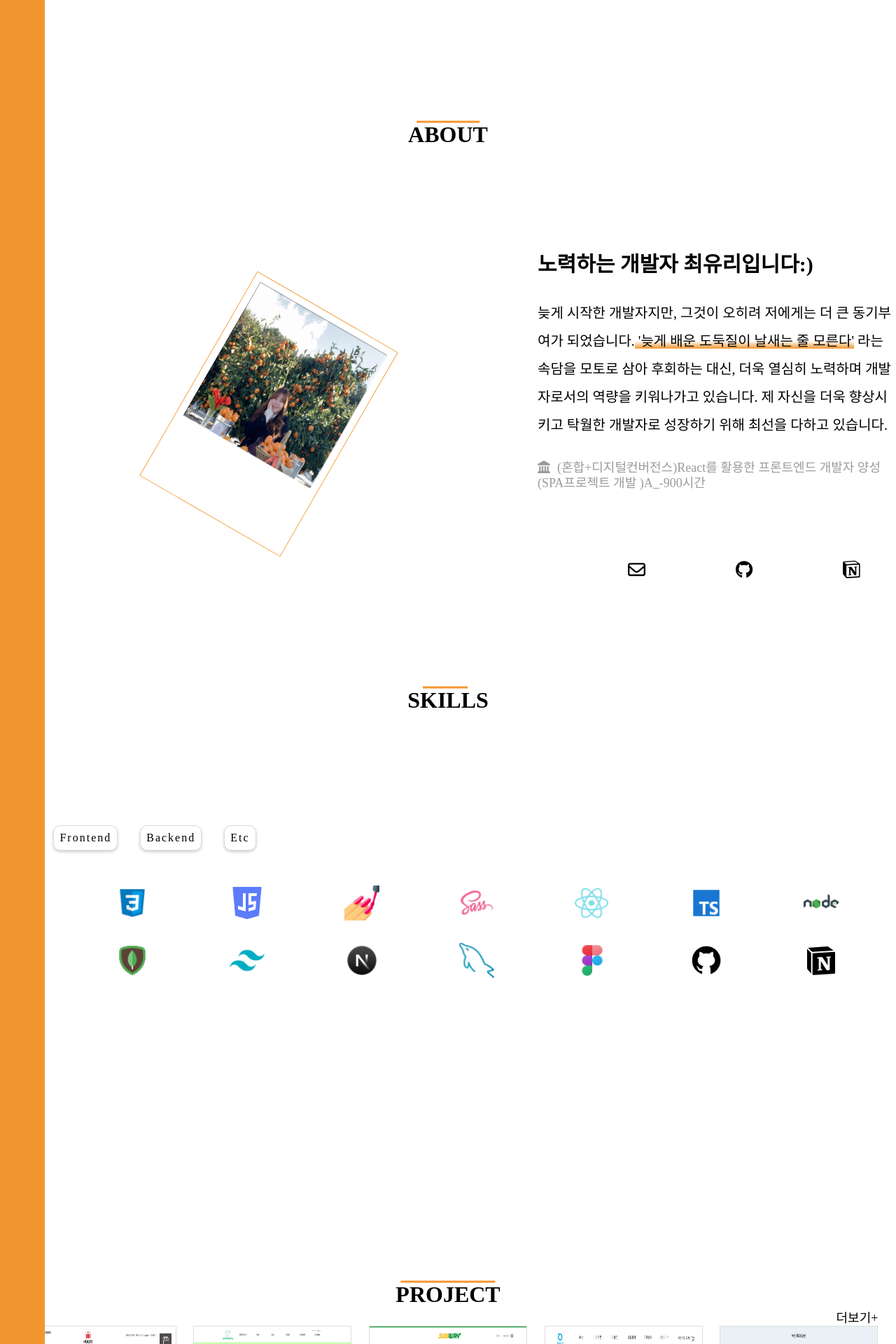
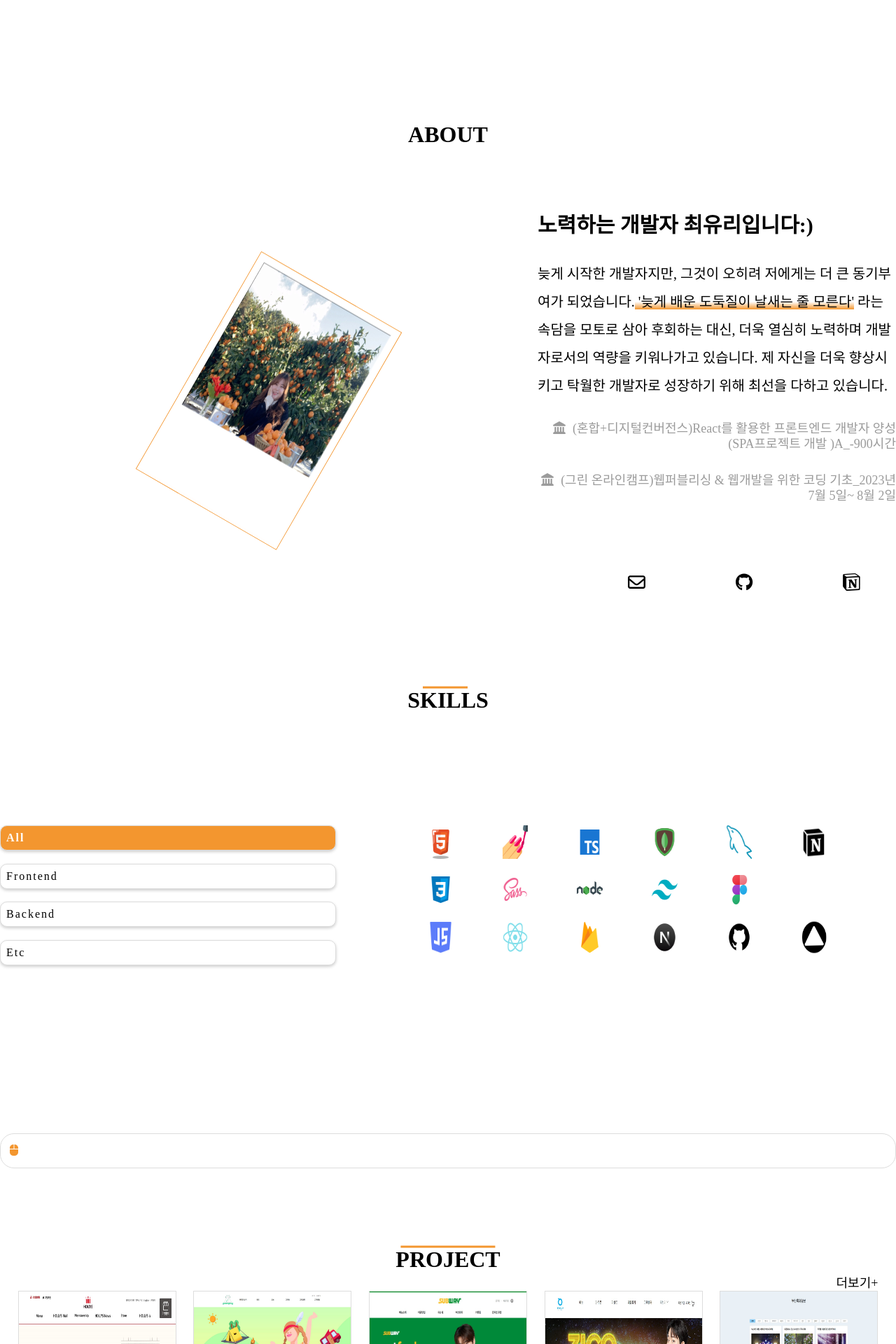
Before and after one commit to choiS2yuri/portfolio, a React (Create React App) app: page / in a window 1280 px wide. Shown: the part 880-2800 px from the top of the page at 70% size. Built offline with nearby package versions, Linux system fonts and the light colour scheme; a web font is replaced by a local one.

Commit message:
main 수정

```diff
--- a/src/components/AboutItem.js
+++ b/src/components/AboutItem.js
@@ -84,7 +84,8 @@ const RotatedImg = styled.img`
   }
 `
 const SnsLink = styled.div`
-  flex-basis: 40%;
+  width: 100%;
+  text-align: end;
   p{
     margin-top:30px;
     font-size: 18px;
@@ -123,38 +124,15 @@ const ContainerTitle = styled.div`
     margin-top: 6.5rem;
     margin-bottom: 1.25rem;
     position: relative;
-    &::after{
-        content: "";
-        position: absolute;
-        width: 7%;
-        height: 3px;
-        background-color: #F3962F;
-        left: 50%; top: 0; transform: translate(-50%, -50%);
-    }
     p{
       font-size: 2rem;
       font-weight: bold;
     }
     @media screen and (max-width: 768px){
-      &::after {
-        content: "";
-        width: 4px;
-        height: 100%;
-        background-color: #f3962f;
-        left: 39%; top: 0; transform: translate(0, 0);
-      }
+
     }
     @media screen and (min-width: 769px) and (max-width: 1024px) {
-    &::after {
-      content: "";
-      width: 4px;
-      height: 20%;
-      background-color: #f3962f;
-      left: 44%;
-      top: 0;
-      transform: translate(0, 0);
-    }
-  }
+     }
 `
 
 function AboutItem() {
@@ -177,6 +155,9 @@ function AboutItem() {
               <p>
                 <FontAwesomeIcon icon={faLandmark} />&#40;혼합+디지털컨버전스&#41;React를 활용한 프론트엔드 개발자 양성&#40;SPA프로젝트 개발 &#41;A&#95;-900시간
               </p>
+              <p>
+                <FontAwesomeIcon icon={faLandmark} />&#40;그린 온라인캠프&#41;웹퍼블리싱 & 웹개발을 위한 코딩 기초&#95;2023년 7월 5일~ 8월 2일
+              </p>
             </SnsLink>
             <Connect>
               <li><a target='_blank' href="mailto:choiyr5256@gmail.com" rel='noreferrer'><FontAwesomeIcon icon={faEnvelope} /></a></li>
--- a/src/components/MainItem.js
+++ b/src/components/MainItem.js
@@ -18,13 +18,11 @@ const Title = styled.div`
   height: 100%;
   display: inline;
   p{
-    font-weight:  900;
-    color: #F3962F;
+    font-weight: 700;
+    color: transparent; -webkit-text-stroke: 4px #F3962F;
     font-size: 120px;
+    font-family: 'KCC-Ganpan', sans-serif;
     letter-spacing: 10px;
-    span{
-
-    }
     @media screen and (max-width: 768px){
         font-size: 70px;
         font-weight: 900;
@@ -38,6 +36,7 @@ const Writerstyle = styled.p`
   font-weight: 900;
   letter-spacing: 5px;
     span{
+      font-family: 'KCC-Ganpan', sans-serif;
       text-align: center;
       color: #fff;
       background-color: orange;
@@ -52,6 +51,7 @@ const Writerstyle = styled.p`
       }
     }
 `
+
 
 function MainItem() {
     // const txt = "안녕하세요."
@@ -70,13 +70,12 @@ function MainItem() {
     //   }, [count,text]);
 
 
-
   return (
     <>
         <Wrapper>
           <Title>
-            <p>Hello I'm
-             <span>{''}</span></p>
+            <p>Hello I'm</p>
+             {''}
           </Title>
             <Writerstyle>
               <Typewriter
--- a/src/components/ProjectItem.js
+++ b/src/components/ProjectItem.js
@@ -1,5 +1,3 @@
-
-import React, { useState } from 'react'
 import { useEffect } from 'react'
 // import { useState } from 'react'
 import { Link } from 'react-router-dom'
@@ -31,13 +29,12 @@ const ContainerTitle = styled.div`
         height: 3px;
         background-color: #F3962F;
         left: 50%; top: 0;; transform: translate(-50%, -50%);
-    }
-    @media screen and (max-width: 768px){
-      visibility: hidden;
+        @media screen and (max-width: 768px){
+          visibility: hidden;
+        }
     }
     p{
         text-align: end;
-
         font-size: 18px;
         @media screen and (max-width: 768px){
             visibility: visible;
@@ -67,7 +64,6 @@ const ContentItem = styled.div`
     height: 20rem;
     border: 1px solid #ddd;
     cursor: pointer;
-    position: relative;
     transition: 0.3s;
     box-sizing: border-box;
     img{
--- a/src/components/SkillsItem.js
+++ b/src/components/SkillsItem.js
@@ -1,10 +1,11 @@
-import React, { useEffect, useState } from 'react'
-import styled from 'styled-components'
+import { faComputerMouse } from '@fortawesome/free-solid-svg-icons'
+import { FontAwesomeIcon } from '@fortawesome/react-fontawesome'
+import React, { useState } from 'react'
+import styled, { StyleSheetManager } from 'styled-components'
 
 
 const Container = styled.div`
     width: 100%;
-    height: auto;
     @media (max-width: 768px) {
         margin: 20rem  0;
     }
@@ -32,9 +33,9 @@ const ContainerTitle = styled.div`
         height: 3px;
         background-color: #F3962F;
         left: 49.7%; top: 0;; transform: translate(-50%, -50%);
-    }
         @media screen and (max-width: 768px){
           visibility: hidden;
+        }
     }
 `
 const Title = styled.h3`
@@ -42,13 +43,23 @@ const Title = styled.h3`
     font-weight: bold;
 `
 const SkillsWrap = styled.div`
-    width: 1280px;
+    width: 100%;
     margin: 10rem auto;
+    display: flex;
+    justify-content: space-around;
+    @media (max-width: 1024px) {
+
+    }
+    @media (max-width: 768px) {
+
+    }
 `
 const BtnList = styled.div`
     max-width: 1280px;
+    width: 40%;
     display: flex;
-    justify-content: start;
+    justify-content: space-between;
+    flex-direction: column;
 `
 const BtnTitle = styled.div`
     border: 1px solid #ddd;
@@ -57,37 +68,63 @@ const BtnTitle = styled.div`
     padding: 0.5rem;
     border-radius: 10px;
     letter-spacing: 2px;
-    background-color: ${({ isClick }) => (isClick ? '#F3962F' : '#fff')};
-    color: ${({ isClick }) => (isClick ? '#fff' : '#000')};
-    font-weight: ${({ isClick }) => (isClick ? 'bold' : 'normal')};
+    background-color: ${({ isclick }) => (isclick ? '#F3962F' : '#fff')};
+    color: ${({ isclick }) => (isclick ? '#fff' : '#000')};
+    font-weight: ${({ isclick }) => (isclick ? 'bold' : 'normal')};
     @media (max-width: 768px) {
         display: flex;
     }
 `
+// const SkillBox = styled.div`
+//   max-width: 1280px;
+//   margin: 0 auto;
+//   display: grid;
+//   grid-template-columns: repeat(8, 1fr);
+//   grid-gap: 2rem;
+//   margin-top: 50px;
+//   @media (max-width: 1024px) {
+//       grid-template-columns: repeat(6, 1fr);
+//       grid-gap: 1rem;
+//   }
+
+//   @media (max-width: 768px) {
+//       grid-template-columns: repeat(4, 1fr);
+//       grid-gap: 0.5rem;
+//   }
+// `;
 const SkillBox = styled.div`
   max-width: 1280px;
+  width: 50%;
+  height: 12.5rem;
   margin: 0 auto;
-  display: grid;
-  grid-template-columns: repeat(8, 1fr);
-  grid-gap: 2rem;
-  margin-top: 50px;
+  display: flex;
+  justify-content: space-between;
+  flex-direction: column;
+  flex-wrap: wrap;
   @media (max-width: 1024px) {
-      grid-template-columns: repeat(6, 1fr);
-      grid-gap: 1rem;
+    width: 40%;
+    margin: 0 auto;
   }
+  @media (max-width: 768px) {
 
-  @media (max-width: 768px) {
-      grid-template-columns: repeat(4, 1fr);
-      grid-gap: 0.5rem;
   }
 `;
+// const SkillItem = styled.div`
+//   display: flex;
+//   flex-direction: column;
+//   margin-bottom: 2rem;
+//   align-items: center;
+// `;
 
 const SkillsImg = styled.div`
   display: flex;
   align-items: center;
+  flex-direction: column;
+  margin-bottom: 1rem;
   img {
-    width: 50px;
-    height: 50px;
+    display: block;
+    width: 3rem;
+    height: 3rem;
     cursor: pointer;
     transition: transform 0.3s ease-in-out;
     &:hover {
@@ -98,25 +135,50 @@ const SkillsImg = styled.div`
     }
   }
 `;
+// const SkillsImg = styled.div`
+//   display: flex;
+//   align-items: center;
+//   img {
+//     width: 50px;
+//     height: 50px;
+//     cursor: pointer;
+//     transition: transform 0.3s ease-in-out;
+//     &:hover {
+//       transform: scale(1.1);
+//     }
+//     @media (max-width: 768px) {
+//     justify-content: center;
+//   }
+//   }
+// `;
 
+// const SkillItem = styled.div`
+//   display: flex;
+// `;
 const SkillsDesc = styled.div`
     margin-top: 5rem;
-  p {
+    border: 1px solid #ddd;
+    width: 100%;
+    height: auto;
+    border-radius: 20px;
+    p{
        font-size: 1rem;
-    line-height: 1.5rem;
        color: #555;
+       line-height: 3rem;
+       padding-left: 0.8rem;
+       svg{
+        color: #F3962F;
+        margin-right: 1rem;
+       }
        }
 `;
 
-const SkillItem = styled.div`
-  display: flex;
-`;
 
 
 function SkillsItem() {
     const skillsArray = ["All","Frontend", "Backend", "Etc"];
     const skillsType = ["All","frontend", "backend", "etc"];
-    const [isClick, setIsClick] = useState(0);
+    const [isclick, setIsClick] = useState(0);
     const [menuList, setMenuList] = useState("All");
     const [clickedImageDesc, setClickedImageDesc] = useState('');
     // const [count, setCount] = useState();
@@ -233,6 +295,7 @@ function SkillsItem() {
 
 
   return (
+    <StyleSheetManager shouldForwardProp={(prop) => prop !== 'isclick'}>
         <>
             <Container id="skills">
                 <ContainerWrap>
@@ -244,7 +307,7 @@ function SkillsItem() {
                         {
                             skillsArray.map((e,i)=>{
                             return(
-                            <BtnTitle key={i} onClick={()=>{setIsClick(i); setMenuList(skillsType[i])}} isClick={isClick === i}>
+                                <BtnTitle key={i} onClick={()=>{setIsClick(i); setMenuList(skillsType[i])}} isclick={isclick === i}>
                                 {e}
                                 </BtnTitle>
                             )
@@ -255,21 +318,20 @@ function SkillsItem() {
                         {
                             data.filter((e)=> menuList === "All" || menuList === e.type).map((e,i)=>{
                                 return(
-                                <SkillItem key={i}>
                                     <SkillsImg key={i}>
-                                        <img src={e.img} alt={e.title} style={{width:"50px", height:"50px"}}  onClick={() => {handleImageClick(e.desc); }}/>
+                                        <img src={e.img} alt={e.title} style={{width:"2.3rem", height:"3rem"}}  onClick={() => {handleImageClick(e.desc);}}/>
                                     </SkillsImg>
-                                </SkillItem>
                             )}
                         )}
                     </SkillBox>
+                </SkillsWrap>
                 <SkillsDesc>
-                <p>{clickedImageDesc}</p>
+                    <p><FontAwesomeIcon icon={faComputerMouse}/>{clickedImageDesc}</p>
                 </SkillsDesc>
-              </SkillsWrap>
                 </ContainerWrap>
             </Container>
         </>
+    </StyleSheetManager>
   )
 }
 
--- a/src/pages/Main.js
+++ b/src/pages/Main.js
@@ -31,7 +31,6 @@ function Main() {
   //     block: "center",
   //   });
   // };
-
   const moveToArtist = (id) => {
     const element = document.getElementById(id);
     if (element) {
@@ -46,7 +45,7 @@ function Main() {
     <>
     <Aside />
     <Header moveToArtist={moveToArtist}/>
-    <HeightBar moveToArtist={moveToArtist}/>
+    {/* <HeightBar moveToArtist={moveToArtist}/> */}
     <MainItem/>
     <AboutItem  id="about"/>
     <SkillsItem id="skills"/>
--- a/src/pages/Project.js
+++ b/src/pages/Project.js
@@ -4,19 +4,13 @@ import Footer from '../components/Footer'
 import styled from 'styled-components'
 import { FontAwesomeIcon } from '@fortawesome/react-fontawesome'
 import { faSquareCheck } from '@fortawesome/free-regular-svg-icons'
-import { faPalette } from '@fortawesome/free-solid-svg-icons'
-import { Link } from 'react-router-dom'
-import { faGit, faGithub, faInternetExplorer } from '@fortawesome/free-brands-svg-icons'
 import Aside from '../components/Aside'
 
-                //     <h3 className="text-center font-blod text-xl sm:text-2xl lg:text-3xl">포트폴리오</h3>
-                // </div>
-                // <div className="mt-8">
-                //     <Project />
 
 const Wrap = styled.div`
  width: 100%;
- padding: 50px 2% 32px; margin-top: 50px;
+ padding: 50px 0 32px;
+ margin: 50px auto 0;
 `
 
 const Wrapper = styled.div`
@@ -27,13 +21,22 @@ const Wrapper = styled.div`
   border: 1px solid #ddd; */
 `
 const Title = styled.div`
-  text-align: center; font-weight: bold;
+  text-align: center;
+  font-weight: bold;
   font-size: 3rem;
 `
 const Container = styled.div`
-  margin-top: 2rem;
   max-width: 1280px;
   margin: 0 auto;
+  margin-top: 2rem;
+  display: flex;
+  flex-wrap: wrap;
+  @media (max-width: 1024px) {
+    flex-basis: 20%;
+  }
+  @media (max-width: 768px) {
+
+  }
 `
 const List = styled.ul`
   display: flex;
@@ -41,9 +44,9 @@ const List = styled.ul`
   width: 100%;
 `
 const ListItem = styled.li`
-    background-color: ${({isClick}) => (isClick ? '#F3962F' : '#fff')};
-    color: ${({isClick}) => (isClick ? '#fff' : '#000')};
-    font-weight: ${({isClick}) => (isClick ? 'bold' : 'normal')};;
+    background-color: ${({isclick}) => (isclick ? '#F3962F' : '#fff')};
+    color: ${({isclick}) => (isclick ? '#fff' : '#000')};
+    font-weight: ${({isclick}) => (isclick ? 'bold' : 'normal')};;
     cursor: pointer;
     margin-right: 1rem;
     border: 1px solid #ddd;
@@ -93,13 +96,16 @@ const ProjectDesc = styled.div`
         background-color: #dedede;
       }
     }
+    svg{
+      margin-right: 10px;
+    }
   }
 `
 
 function Project() {
   const menuArray = ["전체", "클론", "프로젝트", "웹앱"];
   const menuType = ["전체", "Clone", "Project", "Webapp"];
-  const [isClick, setIsClick] = useState(0);
+  const [isclick, setIsClick] = useState(0);
   const [cateGory, setCateGory] = useState("전체");
   const [count, setCount] = useState();
 
@@ -112,6 +118,8 @@ function Project() {
       keyword: ["about","#프론트엔드","#개발자"],
       color: ["orange","black","#ddd"],
       date: "14일",
+      original : "https://project-greenping-aql4akyqb-kkkkinderjoy.vercel.app/",
+      git: "https://github.com/kkkkinderjoy/project_greenping.git",
       contribution: "100%"
      },
      {
@@ -135,6 +143,7 @@ function Project() {
       color: ["#00a1e9","#ffe100","#dfdfdf"],
       date: "15일",
       original : "",
+      git: "",
       contribution: "100%"
     },
     {
@@ -146,6 +155,7 @@ function Project() {
         color: ["#009223","#ffc300","#292929"],
         date: "10일",
         original : "https://subway-henna.vercel.app/",
+        git: "",
         contribution: "100%"
     },
     {
@@ -157,6 +167,7 @@ function Project() {
       color: ["#b5121b", "#6f6f6f" , "#de898e"],
       date: "5일",
       original : "https://chois2yuri.github.io/horryscoffe/",
+      git: "",
       contribution: "100%"
     },
     {
@@ -168,6 +179,7 @@ function Project() {
         color: ["green","blue","gray"],
         date: "2일",
         original : "https://quiz-teal-beta.vercel.app/",
+        git: "",
         contribution: "100%"
     },
     {
@@ -179,6 +191,7 @@ function Project() {
         color: ["#818cf8","#fb923c","#ec4899"],
         date: "3일",
         original : "https://parcel-psi-bay.vercel.app/",
+        git: "",
         contribution: "100%"
     },
     {
@@ -190,6 +203,7 @@ function Project() {
       color: ["#e9f1f6","lightskyblue","#333"],
       date: "5일",
       original : "https://festival-kappa.vercel.app/",
+      git: "",
       contribution: "100%"
      },
     {
@@ -201,6 +215,7 @@ function Project() {
         color: ["#F9A8D4","#F472B6"],
         date: "3일",
         original: "https://lucky-steel.vercel.app/",
+        git: "",
         contribution: "100%"
     },
 
@@ -256,7 +271,7 @@ const handleClick = (index) => {
                      item => menuType[i] === "전체" || menuType[i] === item.type).length;
                      return(
                      <ListItem key={i}
-                     onClick={() => handleClick(i)} $isClick={isClick === i}>{e}({itemCount})
+                     onClick={() => handleClick(i === isclick)} $isclick={isclick === i}>{e}({itemCount})
                      </ListItem>
                      )
                     })
```
Lines whose indentation alone changed are shown as unchanged.
